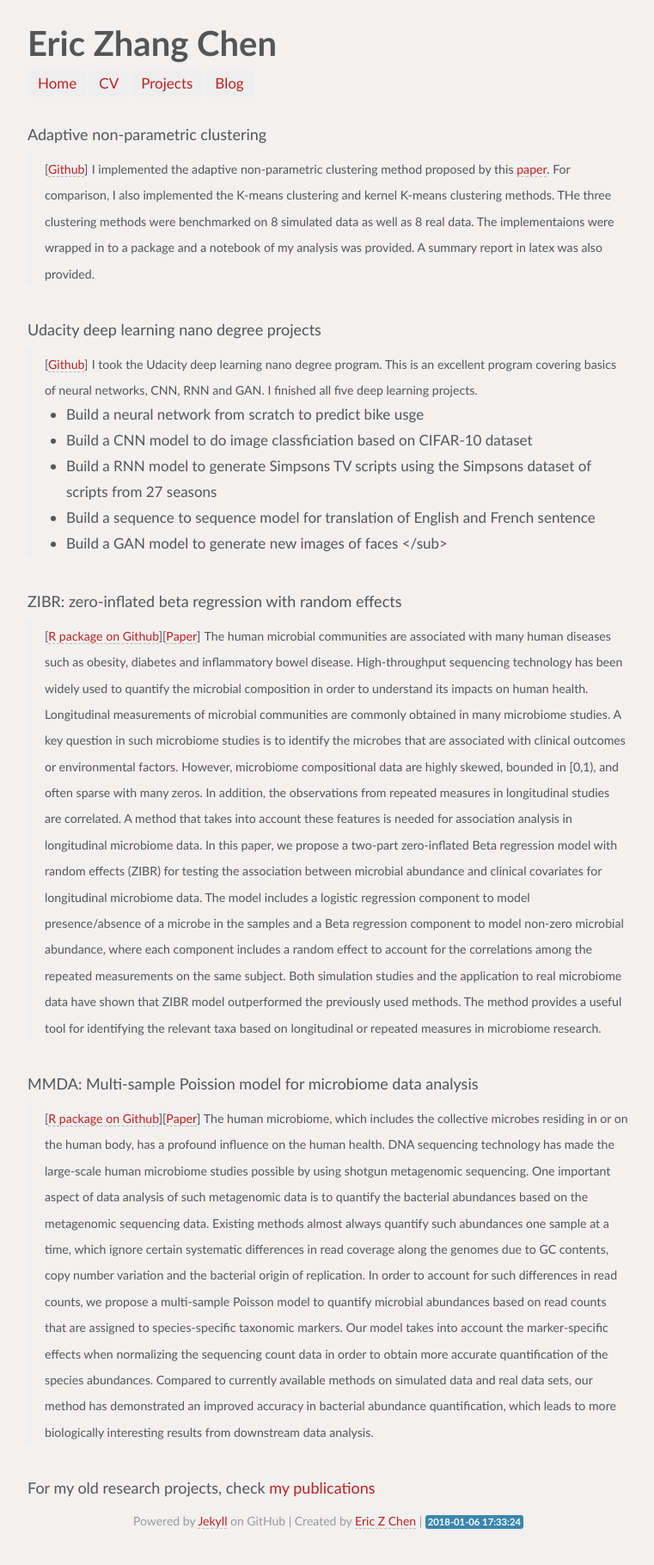
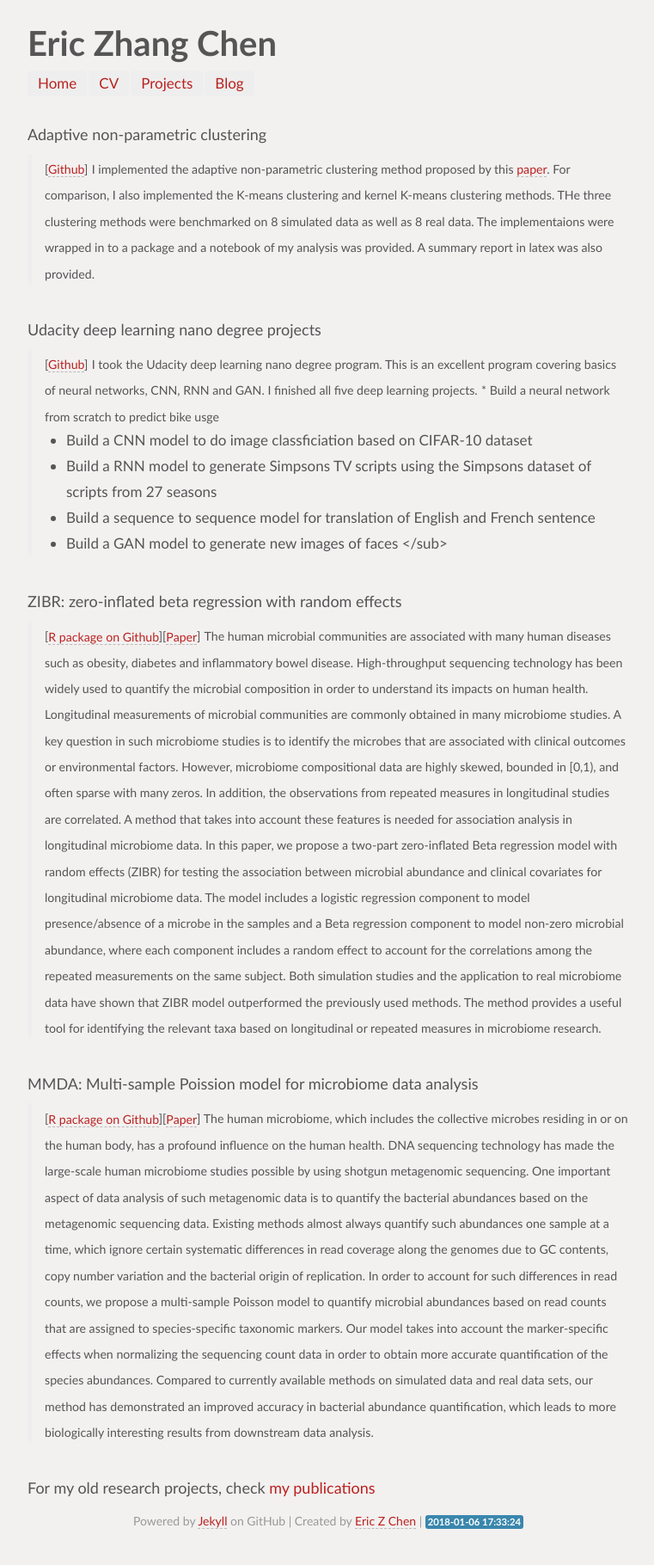
Before and after one commit to chvlyl/chvlyl.github.io, a Jekyll site: the page built from projects/index.md, in a window 1280 px wide. Shown: the whole page at 86% size, without its empty margins (258-1019 px from the left). Built offline with Jekyll 4.4.1, drawn with Linux system fonts in a browser that asks for light colours.

Commit message:
more details

```diff
--- a/projects/index.md
+++ b/projects/index.md
@@ -12,8 +12,8 @@
 
 ### Udacity deep learning nano degree projects
 > <sub>[[Github](https://github.com/chvlyl/udacity_deep_learning)]</sub>
-> <sub>I took the Udacity deep learning nano degree program. This is an excellent program covering basics of neural networks, CNN, RNN and GAN. I finished all five deep learning projects.
-* Build a neural network from scratch to predict bike usge
+> <sub>I took the Udacity deep learning nano degree program. This is an excellent program covering basics of neural networks, CNN, RNN and GAN. I finished all five deep learning projects.</sub>
+> <sub> * Build a neural network from scratch to predict bike usge
 * Build a CNN model to do image classficiation based on CIFAR-10 dataset
 * Build a RNN model to generate Simpsons TV scripts using the Simpsons dataset of scripts from 27 seasons
 * Build a sequence to sequence model for translation of English and French sentence
```
